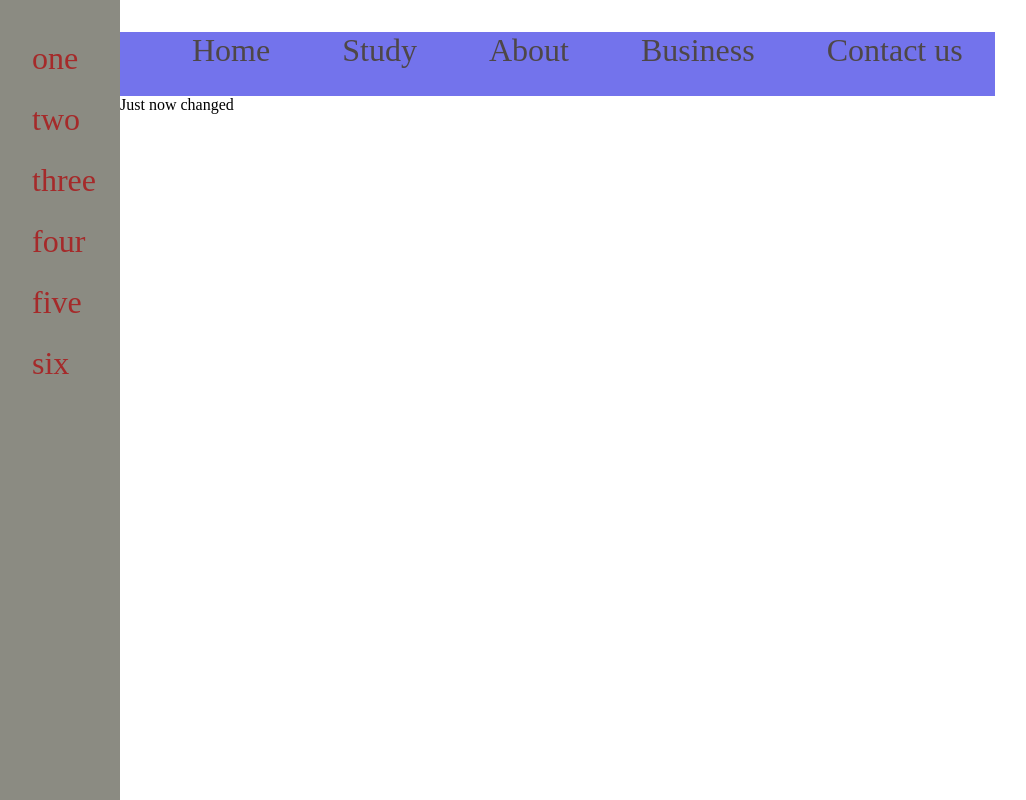
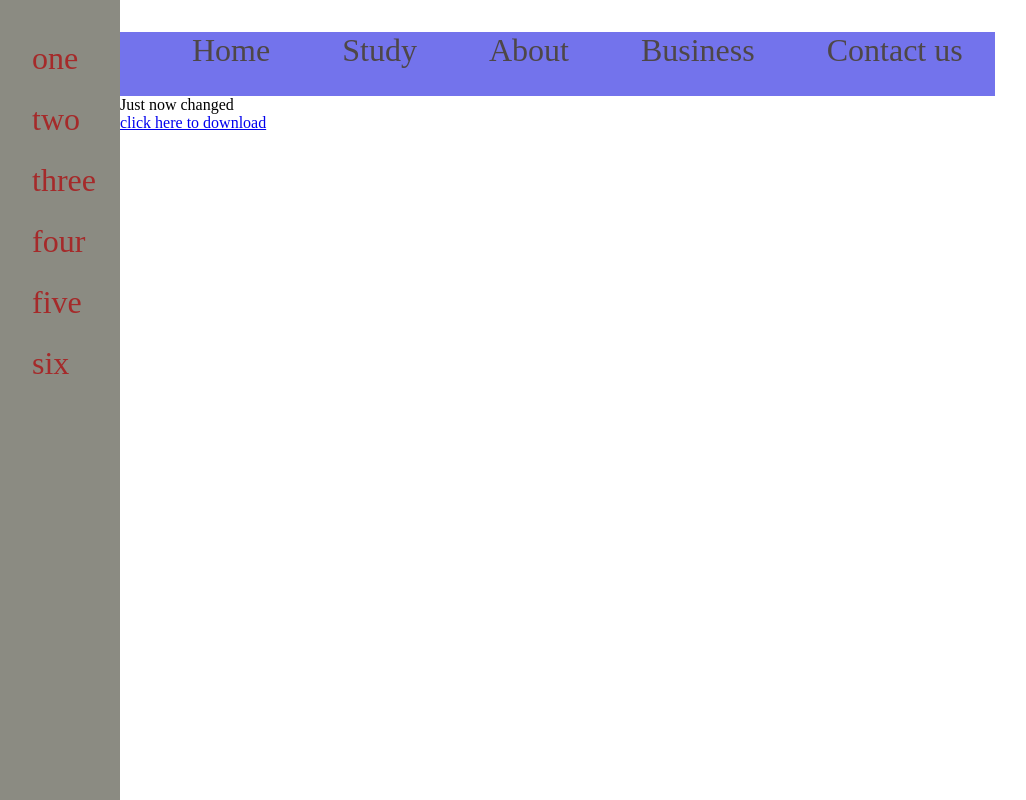
Before and after one commit to mohitranjan144/mohit, a plain HTML site: page index.html in a window 1280 px wide. Shown: the whole page, without its empty margins (24-1050 px from the left). Drawn offline with Linux system fonts and the light colour scheme.

Commit message:
download file implemented

```diff
--- a/index.html
+++ b/index.html
@@ -31,6 +31,9 @@
             </div>
             <div class="three">
                 Just now changed
+                <div>
+                    <a href="./assets/document/Notes-18-Mar-2019.docx" download>click here to download</a>
+                </div>
             </div>
         </div>
     </div>
```
Also changed, not shown: 1 other file.
